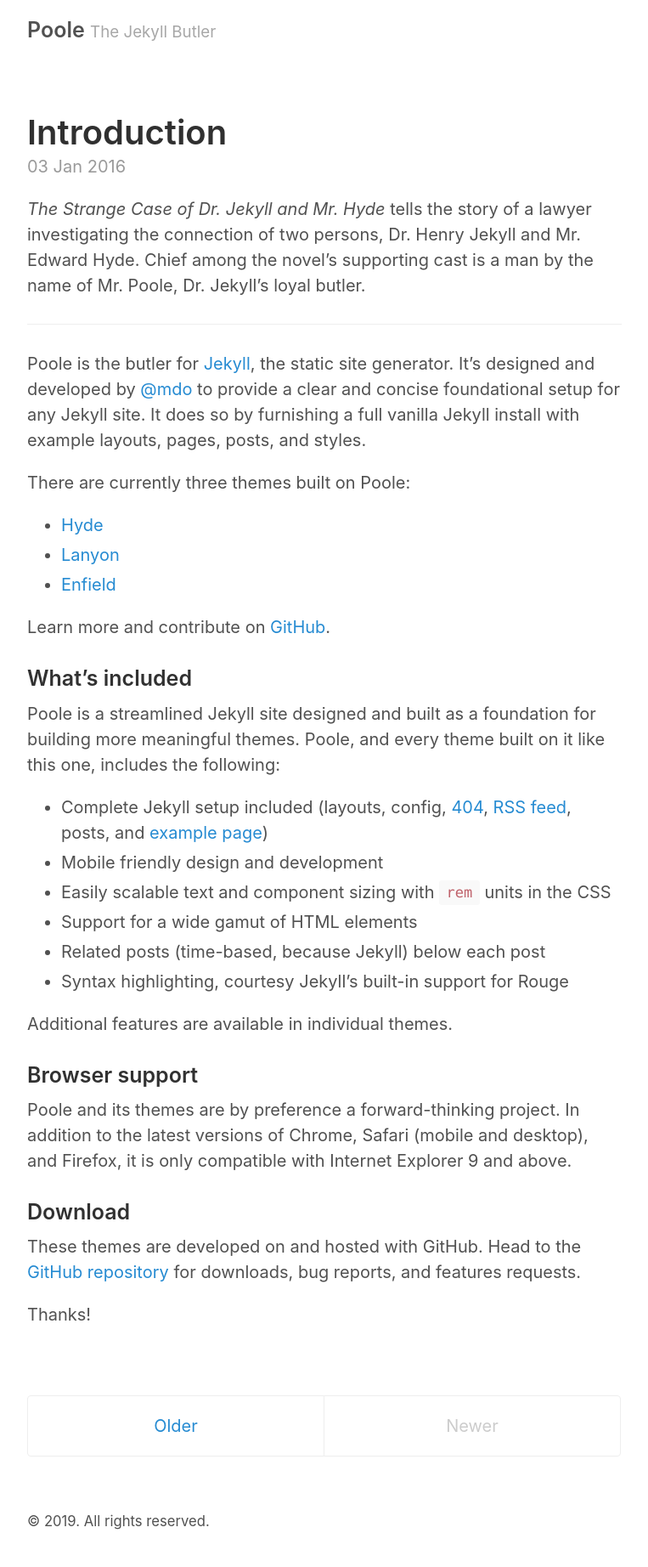
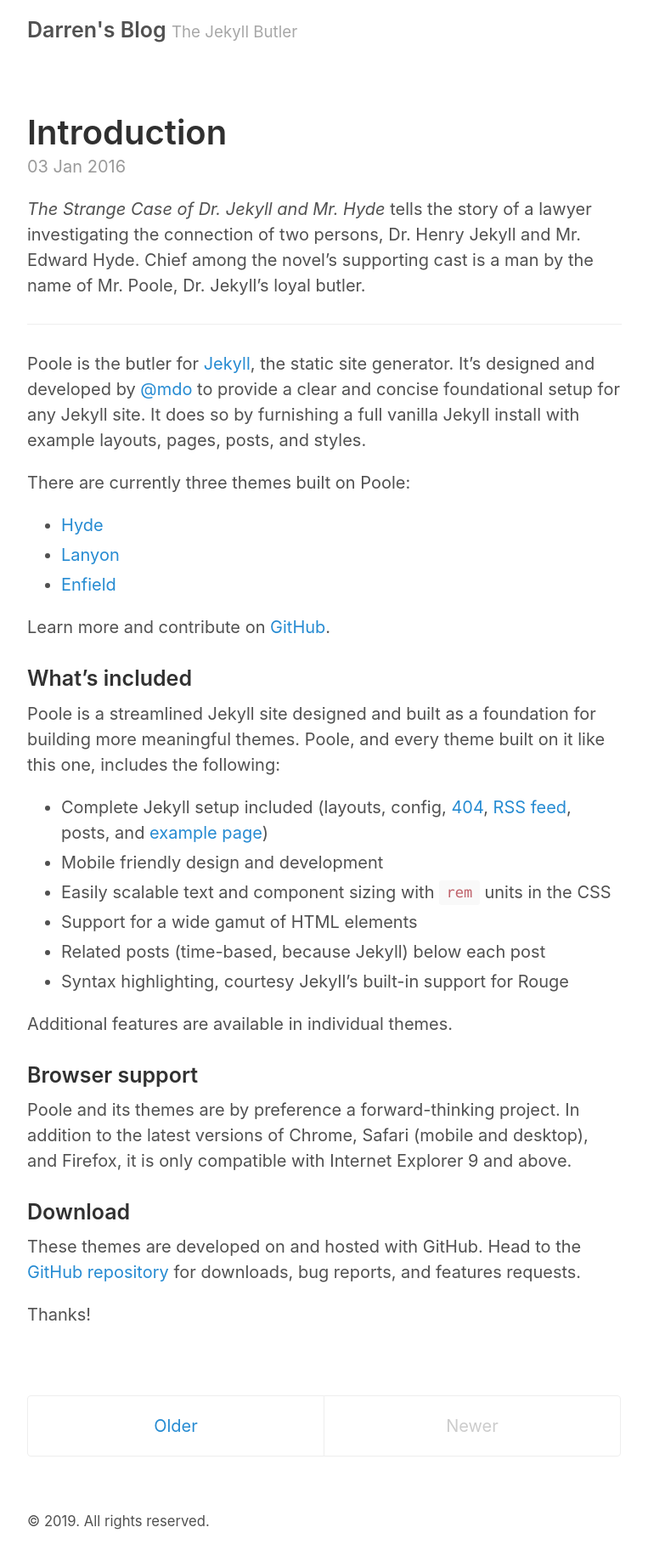
Before and after one commit to oudushu/oudushu.github.io, a Jekyll site: the page built from index.html, in a window 1280 px wide. Shown: the whole page at 85% size, without its empty margins (258-1021 px from the left). Built offline with Jekyll 4.4.1, drawn with Linux system fonts in a browser that asks for light colours; the list of posts is cut into pages by our own code.

Commit message:
Edit config file

```diff
--- a/_config.yml
+++ b/_config.yml
@@ -2,7 +2,7 @@
 permalink:           pretty
 
 # Setup
-title:               Poole
+title:               Darren's Blog
 tagline:             The Jekyll Butler
 url:                 http://getpoole.com
 paginate:            1
@@ -17,9 +17,9 @@ sass:
 
 # About/contact
 author:
-  name:              Mark Otto
+  name:              Darren Ou
   url:               https://twitter.com/mdo
-  email:             markdotto@gmail.com
+  email:             dushu.ou@gmail.com
 
 # Custom vars
 version:             2.0.0
```
